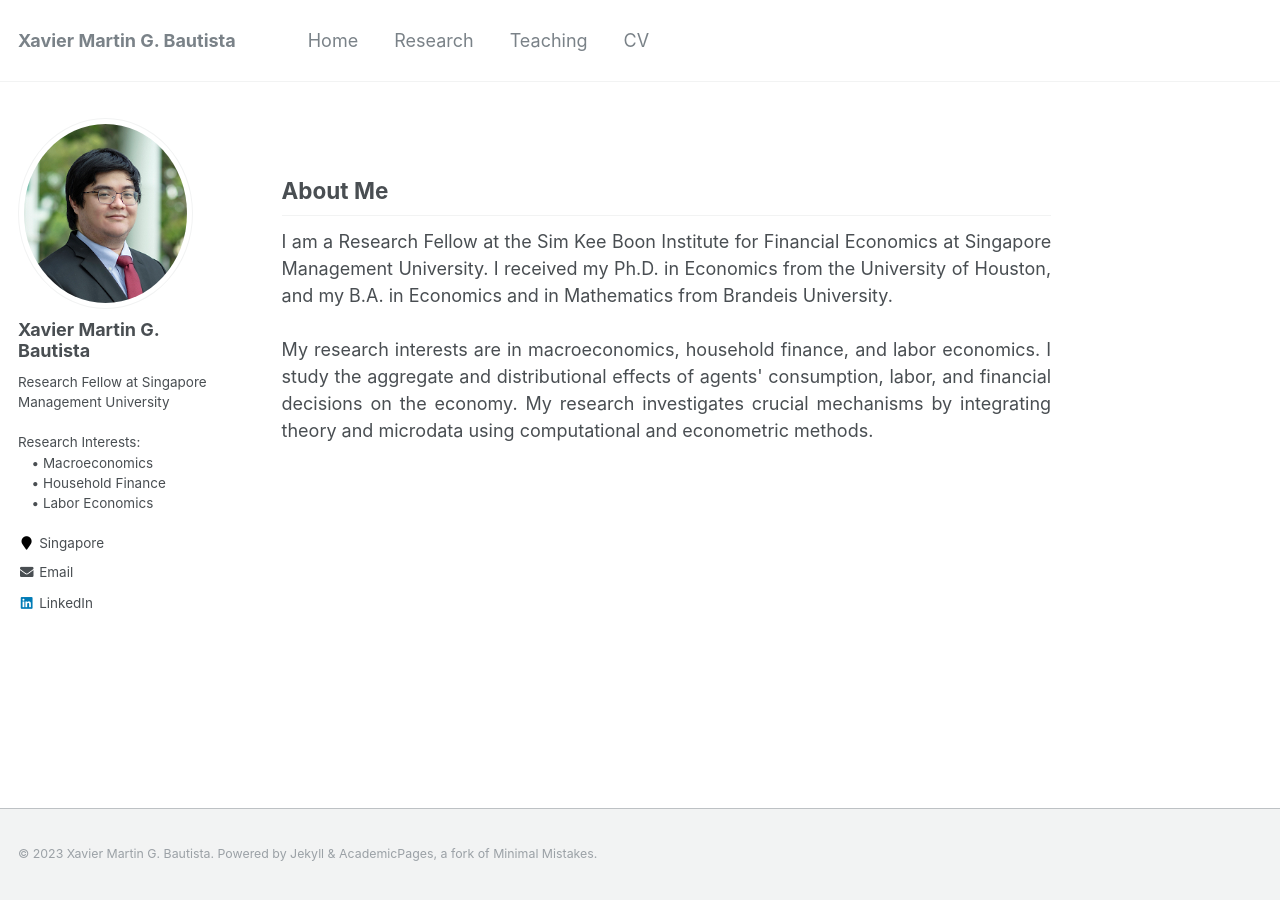
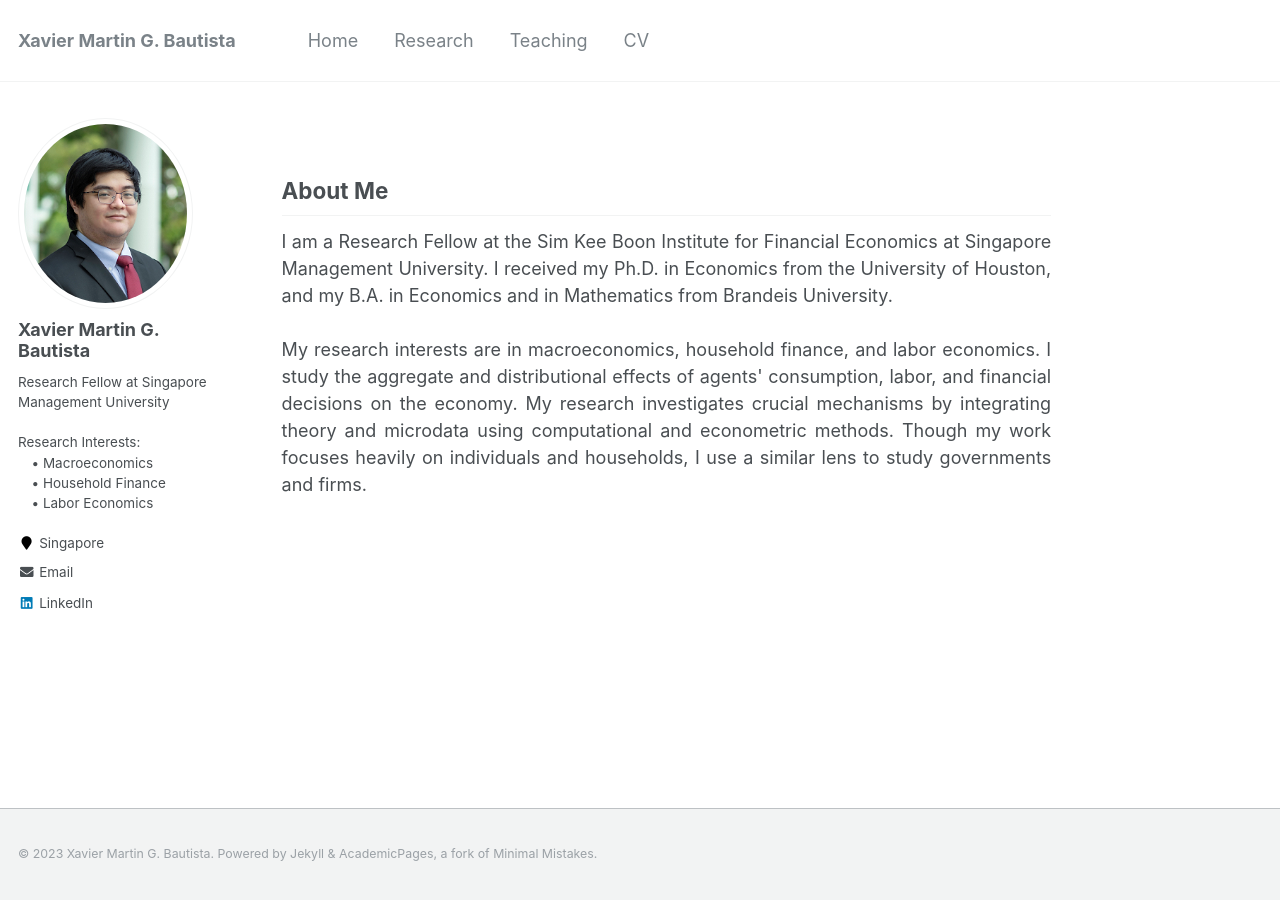
Before and after one commit to xmgbautista/xmgbautista.github.io, a Jekyll site: the page built from _pages/about.md, in a window 1280 px wide. Built offline with Jekyll 4.4.1, drawn with Linux system fonts in a browser that asks for light colours.

Commit message:
Update about.md

```diff
--- a/_pages/about.md
+++ b/_pages/about.md
@@ -23,5 +23,6 @@ Economics from the University of Houston, and my B.A. in Economics and in Mathem
 <br>
 My research interests are in macroeconomics, household finance, and labor economics. I study the aggregate and distributional effects of
 agents' consumption, labor, and financial decisions on the economy. My research investigates crucial mechanisms by integrating theory and
-microdata using computational and econometric methods.
+microdata using computational and econometric methods. Though my work focuses heavily on individuals and households, I use a similar lens
+to study governments and firms.
 </p>
```
